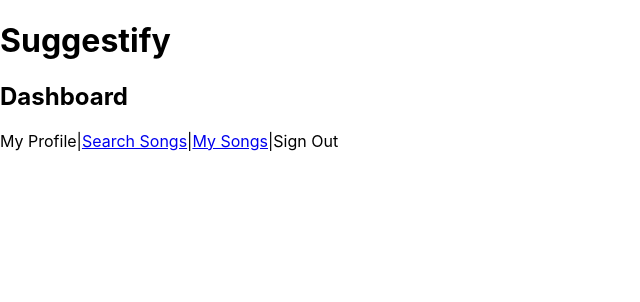
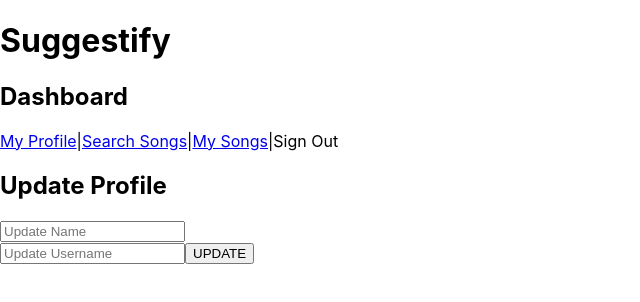
Before and after one commit to Juan-Rivera/Suggestify-FE, a React (Create React App) app in the folder suggestify/: page /dashboard/update-profile/1 in a window 1280 px wide. Shown: the top 302 px of the page, without its empty margins (0-640 px from the left). Built offline with nearby package versions, Linux system fonts and the light colour scheme; no server answers.

Commit message:
profile component

```diff
--- a/suggestify/src/components/dashboard/DashNav.js
+++ b/suggestify/src/components/dashboard/DashNav.js
@@ -4,7 +4,7 @@ const DashNav = props => {
 
     return (
         <nav className="dashNav">
-            <a>My Profile</a>
+            <a href={`/dashboard/profile/${localStorage.getItem('id')}`}>My Profile</a>
             <span>|</span>
             <a href='/dashboard/search'>Search Songs</a>
             <span>|</span>
--- a/suggestify/src/components/dashboard/Dashboard.js
+++ b/suggestify/src/components/dashboard/Dashboard.js
@@ -2,6 +2,8 @@ import React from 'react';
 import PrivateRoute from '../../utils/PrivateRoute';
 
 import DashNav from './DashNav';
+import Profile from './profile/Profile';
+import UpdateProfile from './profile/UpdateProfile'
 import Search from './search/Search';
 import SavedSongs from './savedSongs/SavedSongs'
 
@@ -10,10 +12,18 @@ const Dashboard = () => {
     <div className="dashboard">
         <h2>Dashboard</h2>
       <DashNav />
-        {/* Profile component */}
+        {/* Profile components */}
+        <PrivateRoute path='/dashboard/profile/:id' >
+          <Profile />
+        </PrivateRoute>
+        <PrivateRoute path='/dashboard/update-profile/:id' >
+          <UpdateProfile />
+        </PrivateRoute>
+        {/* Search component */}
         <PrivateRoute path='/dashboard/search' >
           <Search />
         </PrivateRoute>
+        {/* Saved Songs component */}
         <PrivateRoute path='/dashboard/savedSongs' >
           <SavedSongs />
         </PrivateRoute>
--- /dev/null
+++ b/suggestify/src/components/dashboard/profile/Profile.js
@@ -0,0 +1,46 @@
+import React, { useState, useEffect } from "react";
+import { useHistory } from "react-router-dom";
+
+import { connect } from 'react-redux';
+import { fetchProfile } from '../../../store/actions/ProfileActions';
+
+const ProfileHolder = props => {
+
+    const { push } = useHistory();
+
+    const date = new Date();
+    const time = date.getHours();
+    const [greet, setGreet] = useState("");
+
+    useEffect(() => {
+        props.fetchProfile(localStorage.getItem('id'));
+    }, [])
+
+    useEffect(() => {
+        if (time >= 12) {
+            setGreet("Good Afternoon");
+        } else if (time < 12) {
+            setGreet("Good Morning");
+        }
+    }, [])
+
+    const updateProfile = e => {
+        push(`/dashboard/update-profile/${localStorage.getItem('id')}`)
+    }
+
+    return (
+        <div className="profile">
+            <p className="greet">{greet}, {props.profile.name}</p>
+            <p className="username">{props.profile.username}</p>
+            <button className="button" onClick={updateProfile}>SETTINGS</button>
+        </div>
+    )
+}
+
+const mapStateToProps = (state) => {
+    return {
+        profile: state.Profilereducer.profile
+    }
+}
+
+export default connect(mapStateToProps, { fetchProfile }) (ProfileHolder)
--- /dev/null
+++ b/suggestify/src/components/dashboard/profile/UpdateProfile.js
@@ -0,0 +1,62 @@
+import React, { useEffect, useState } from 'react'
+
+import { useHistory } from 'react-router-dom';
+
+import { connect } from 'react-redux';
+import { fetchProfile, updateProfile } from '../../../store/actions/ProfileActions';
+
+const UpdateForm = props => {
+    const [profile, setProfile] = useState({name: '', username: ''});
+
+    useEffect(() => {
+        props.fetchProfile(localStorage.getItem('id'));
+    }, [])
+
+    const handleChange = e => {
+        e.persist();
+        setProfile({
+            ...profile,
+            [e.target.name]: e.target.value,
+        })
+    }
+
+    const handleSubmit = e => {
+        e.preventDefault();
+        const newProfile = {
+            name: profile.name,
+            username: profile.username
+        }
+        props.updateProfile(newProfile, localStorage.getItem('id'))
+    }
+
+    return(
+        <div>
+            <h2>Update Profile</h2>
+            <form className="form">
+                <div className="name">
+                    <input type="text"
+                    className="username"
+                        name="name"
+                        placeholder="Update Name"
+                        onChange={handleChange}
+                        value={profile.name} />
+                </div>
+
+                <input type="text"
+                    name="username"
+                    placeholder="Update Username"
+                    onChange={handleChange}
+                    value={profile.username} />
+
+                <button className="button" onClick={handleSubmit}>UPDATE</button>
+            </form>
+        </div>
+    )
+}
+const mapStateToProps = (state) => {
+    return {
+        profile: state.Profilereducer.profile
+    }
+}
+
+export default connect(mapStateToProps, { fetchProfile, updateProfile }) (UpdateForm)
--- a/suggestify/src/store/actions/ProfileActions.js
+++ b/suggestify/src/store/actions/ProfileActions.js
@@ -14,11 +14,9 @@ export const fetchProfile = (id) => {
       axiosWithAuth()
         .get(`api/profiles/${id}`)
         .then((res) => {
-          // console.log("GOT POST DATA", res.data);
           dispatch({ type: FETCH_PROFILE_SUCCESS, payload: res.data });
         })
         .catch((err) => {
-          // console.log(err);
           dispatch({
             type: FETCH_PROFILE_FAILURE,
             payload: err,
@@ -33,8 +31,8 @@ export const fetchProfile = (id) => {
       axiosWithAuth()
         .put(`api/profiles/${id}`, update)
         .then((res) => {
-          // console.log(res.data);
           dispatch({ type: UPDATE_PROFILE_SUCCESS, payload: res.data });
+          window.location.href = `/dashboard/profile/${id}`;
         })
         .catch((err) => {
           console.log(err);
```
